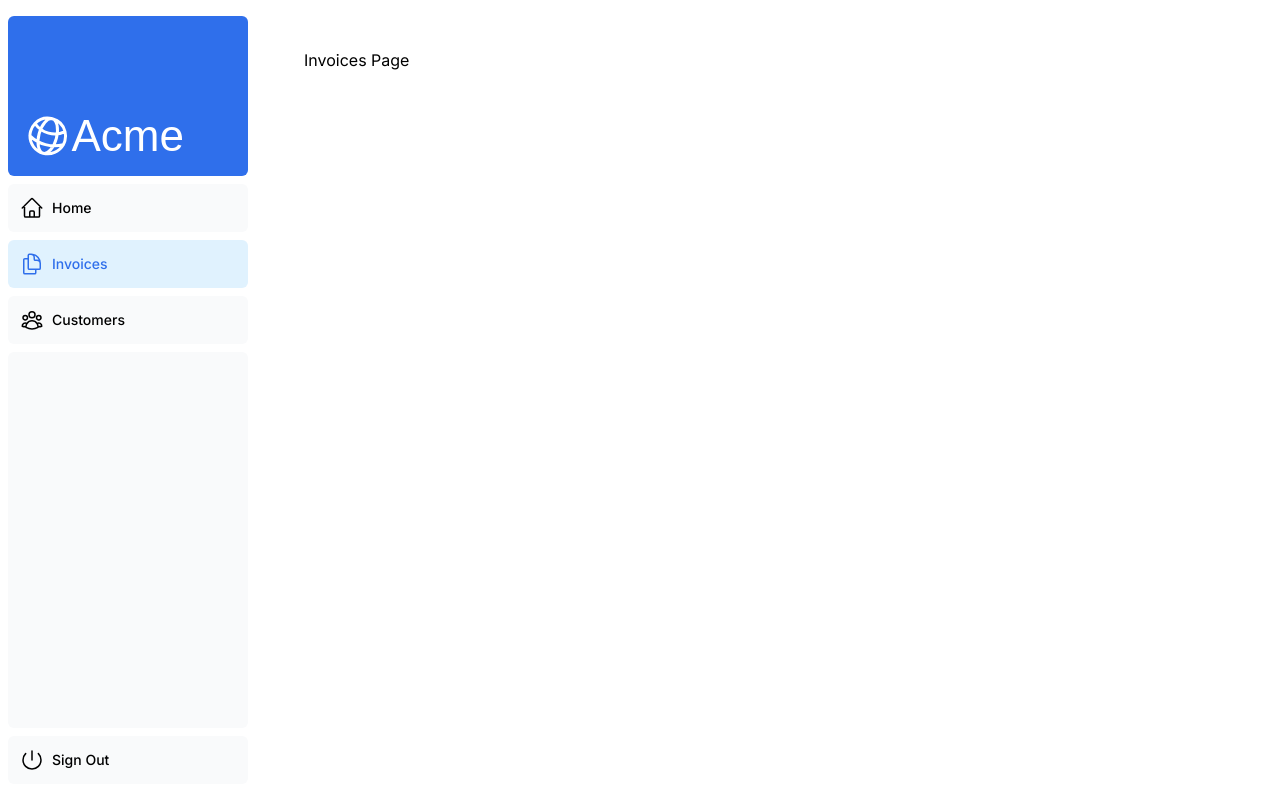
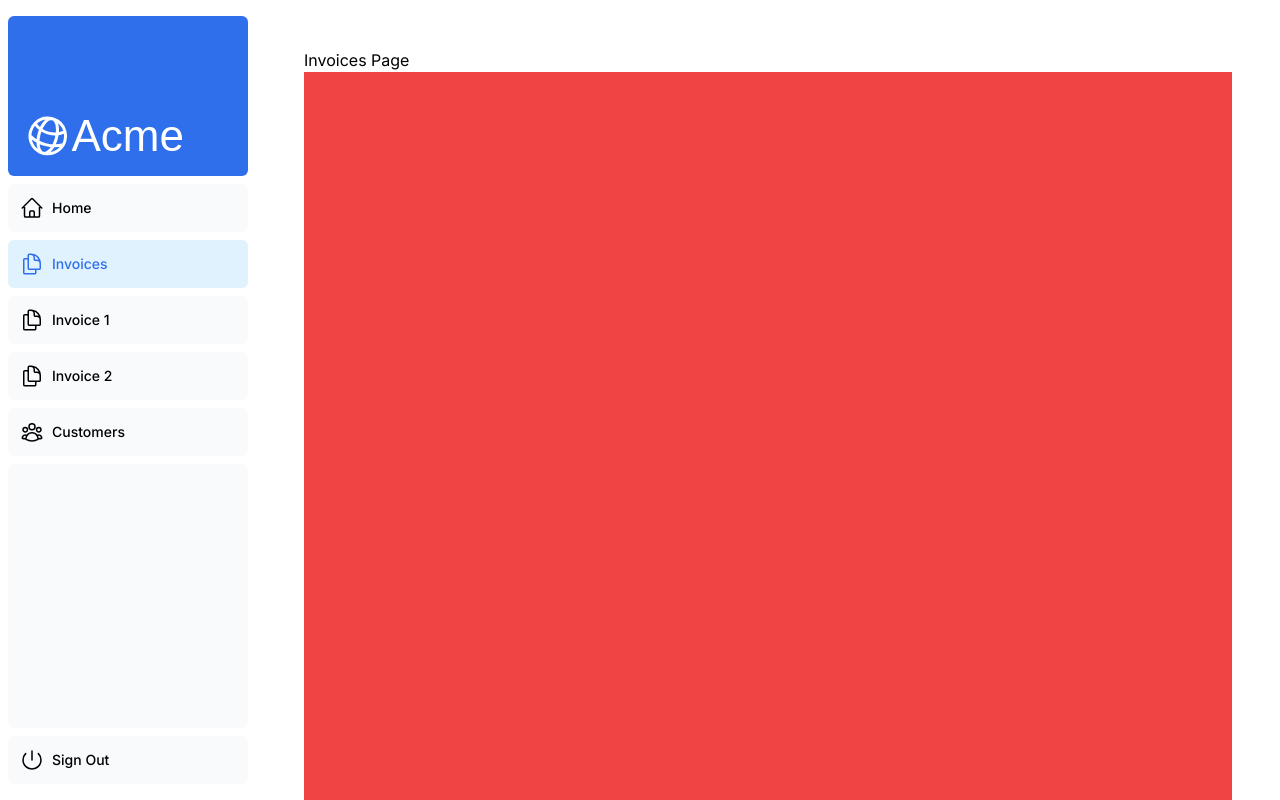
Before and after one commit to lanho-agilityio/nextjs-training, a Next.js app: page /dashboard/invoices in a window 1280 px wide. Built offline with nearby package versions, Linux system fonts and the light colour scheme; a web font is replaced by a local one.

Commit message:
try scrolling to id

```diff
--- a/app/dashboard/invoices/page.tsx
+++ b/app/dashboard/invoices/page.tsx
@@ -1,3 +1,10 @@
 export default function Page() {
-  return <p>Invoices Page</p>;
+  return (
+    <div>
+      <p>Invoices Page</p>
+      <div className="h-[1000px] bg-red-500" id='red'></div>
+      <div className="h-[1000px] bg-blue-500" id='blue'></div>
+
+    </div>
+  );
 }
--- a/app/ui/dashboard/nav-links.tsx
+++ b/app/ui/dashboard/nav-links.tsx
@@ -18,7 +18,18 @@ const links = [
     href: '/dashboard/invoices',
     icon: DocumentDuplicateIcon,
   },
+  {
+    name: 'Invoice 1',
+    href: '/dashboard/invoices#red',
+    icon: DocumentDuplicateIcon,
+  },
+  {
+    name: 'Invoice 2',
+    href: '/dashboard/invoices#blue',
+    icon: DocumentDuplicateIcon,
+  },
   { name: 'Customers', href: '/dashboard/customers', icon: UserGroupIcon },
+
 ];
 
 export default function NavLinks() {
```
